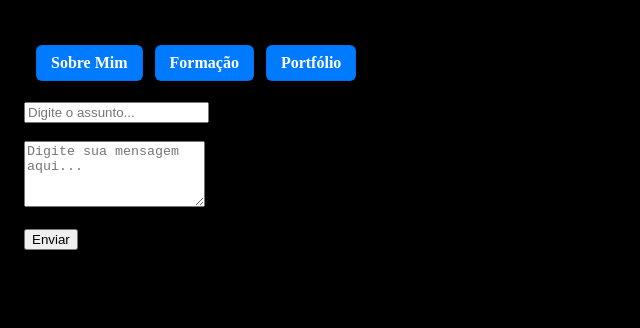
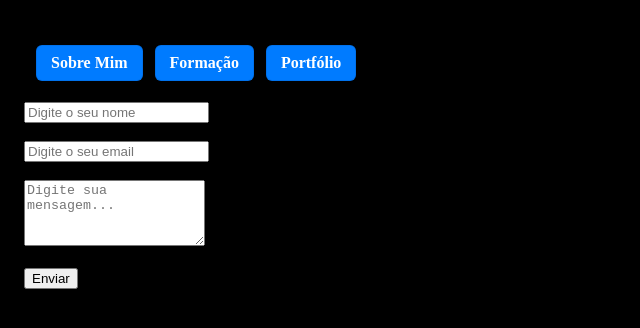
Before and after one commit to franciscowiltonnn/apresentacao, a plain HTML site: page contato.html in a window 1280 px wide. Shown: the whole page, without its empty margins (0-640 px from the left). Drawn offline with Linux system fonts and the light colour scheme.

Commit message:
atualizando contato.html

```diff
--- a/contato.html
+++ b/contato.html
@@ -17,9 +17,11 @@
 
     <!-- cria o layout do formulário de contato -->
 <form id="contactForm" action="" method="post">
-    <input type="text" name="nome" id="txtnome" placeholder="Digite o assunto...">
+    <input type="text" name="nome" id="txtnome" placeholder="Digite o seu nome">
     <br> <br>
-    <textarea name="mensagem" id="campomsg" rows="4" placeholder="Digite sua mensagem aqui..."></textarea>
+    <input type="text" name="email" id="txtemail" placeholder="Digite o seu email">
+    <br> <br>
+    <textarea name="mensagem" id="campomsg" rows="4" placeholder="Digite sua mensagem..."></textarea>
     <br> <br>
     <input name="submit" type="submit" id="submit" value="Enviar">
 </form>
```
